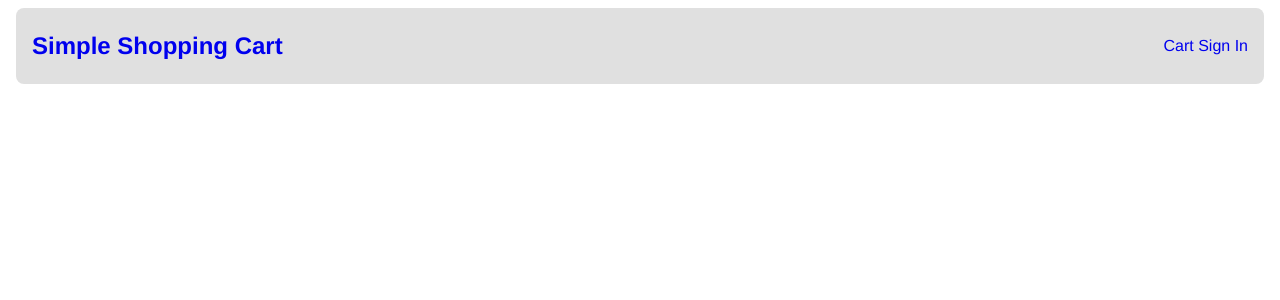
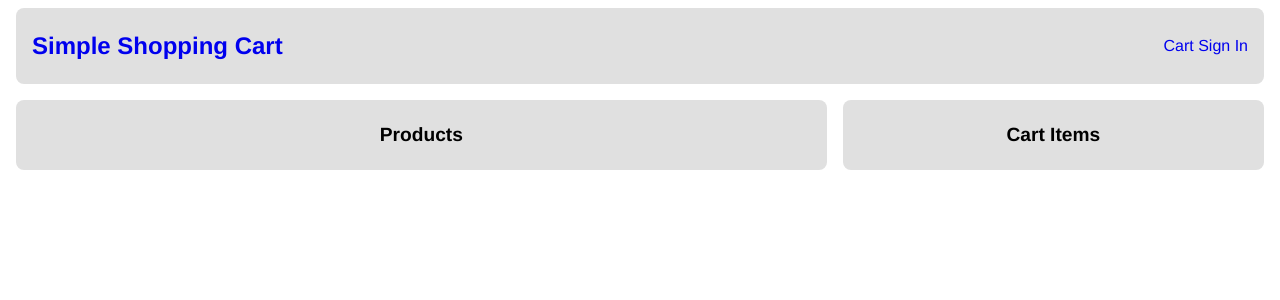
Before and after one commit to akashkriplani/simple-shopping-cart, a React (Create React App) app: page / in a window 1280 px wide. Shown: the top 300 px of the page. Built offline with nearby package versions, Linux system fonts and the light colour scheme.

Commit message:
Styling main component and basket component

```diff
--- a/src/App.js
+++ b/src/App.js
@@ -7,7 +7,7 @@
   return (
     <div className="App">
       <Header></Header>
-      <div>
+      <div className="row">
         <Main></Main>
         <Basket></Basket>
       </div>
--- a/src/components/Basket.js
+++ b/src/components/Basket.js
@@ -1,5 +1,9 @@
 import React from 'react';
 
 export default function Basket() {
-  return <div></div>;
+  return (
+    <aside className="block col-1">
+      <h2>Cart Items</h2>
+    </aside>
+  );
 }
--- a/src/components/Main.js
+++ b/src/components/Main.js
@@ -1,5 +1,10 @@
 import React from 'react';
 
 export default function Main() {
-  return <div></div>;
+  return (
+    <main className="block col-2">
+      <h2>Products</h2>
+      <div className="row"></div>
+    </main>
+  );
 }
```
